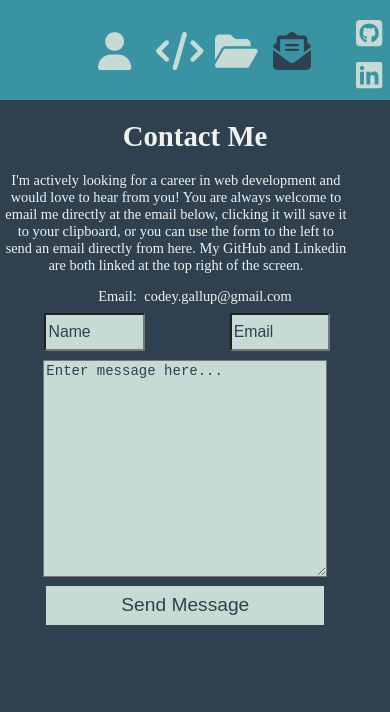
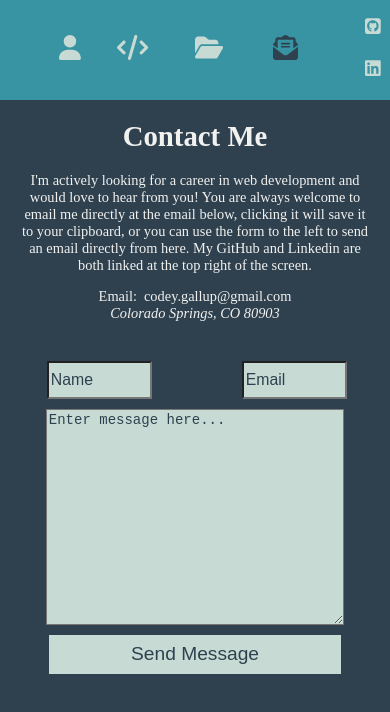
Before and after one commit to Codeyg12/vite-portfolio, a React (Vite) app: page /contact in a window 390 px wide. Shown: the top 712 px of the page. Built offline with nearby package versions, Linux system fonts and the light colour scheme.

Commit message:
added address and worked on mobile responsive

```diff
--- a/src/components/Contact.jsx
+++ b/src/components/Contact.jsx
@@ -79,6 +79,7 @@ export default function Contact() {
         >
           codey.gallup@gmail.com
         </abbr>
+        <address>Colorado Springs, CO 80903</address>
       </div>
       <form className="contact-form" ref={form} onSubmit={sendEmail}>
         <input
--- a/src/index.css
+++ b/src/index.css
@@ -446,7 +446,90 @@ a.book-proj::after {
 
 @media all and (max-width: 800px) {
   body {
-    overflow: auto;
+    overflow-x: scroll;
+    overflow-y: hidden;
+  }
+
+  .nav-bar a {
+    font-size: 25px;
+  }
+
+  .nav-bar a::after,
+  .certs-list a::after,
+  .project-set a::after {
+    content: "";
+    font-size: 15px;
+    letter-spacing: 2px;
+    position: absolute;
+    bottom: 5px;
+    left: -20px;
+    display: block;
+    width: 100%;
+    text-align: center;
+    opacity: 0;
+    -webkit-transition: all 0.3s ease-out;
+    transition: all 0.3s ease-out;
+  }
+
+  .about-link {
+    position: absolute;
+    top: 35%;
+    left: 15%;
+  }
+
+  a.about-link::after {
+    content: "ABOUT";
+  }
+
+  .skill-link {
+    position: absolute;
+    top: 35%;
+    left: 30%;
+  }
+
+  a.skill-link::after {
+    content: "SKILLS";
+  }
+
+  .project-link {
+    position: absolute;
+    top: 35%;
+    left: 50%;
+  }
+
+  a.project-link::after {
+    content: "PROJECTS";
+  }
+
+  .contact-link {
+    position: absolute;
+    top: 35%;
+    left: 70%;
+  }
+
+  a.contact-link::after {
+    content: "CONTACT";
+  }
+
+  a.active {
+    color: var(--color1);
+  }
+
+  /* -----------------------------------------------SIDEBAR------------------------------------------------------ */
+  .sidebar-list a {
+    font-size: 18px;
+  }
+
+  .ga-icon {
+    position: absolute;
+    top: 2%;
+    right: 2.5%;
+  }
+
+  .li-icon {
+    position: absolute;
+    top: 7%;
+    right: 2.5%;
   }
 
   /* ----------------------------ABOUT--------------------------------------------- */
@@ -478,15 +561,15 @@ a.book-proj::after {
   .contact-header {
     width: 100%;
     margin: 5% 0 0;
-    padding: 0 1%;
+    padding: 0 5%;
   }
 
   .contact-header p {
-    width: 90%;
+    width: 100%;
   }
 
   .contact-form {
-    margin: 2% 5% 0 0;
+    margin: 10% 0;
   }
 
   /* -------------------------------------------------------------------SKILLS------------------------------------------------------------------------ */
```
